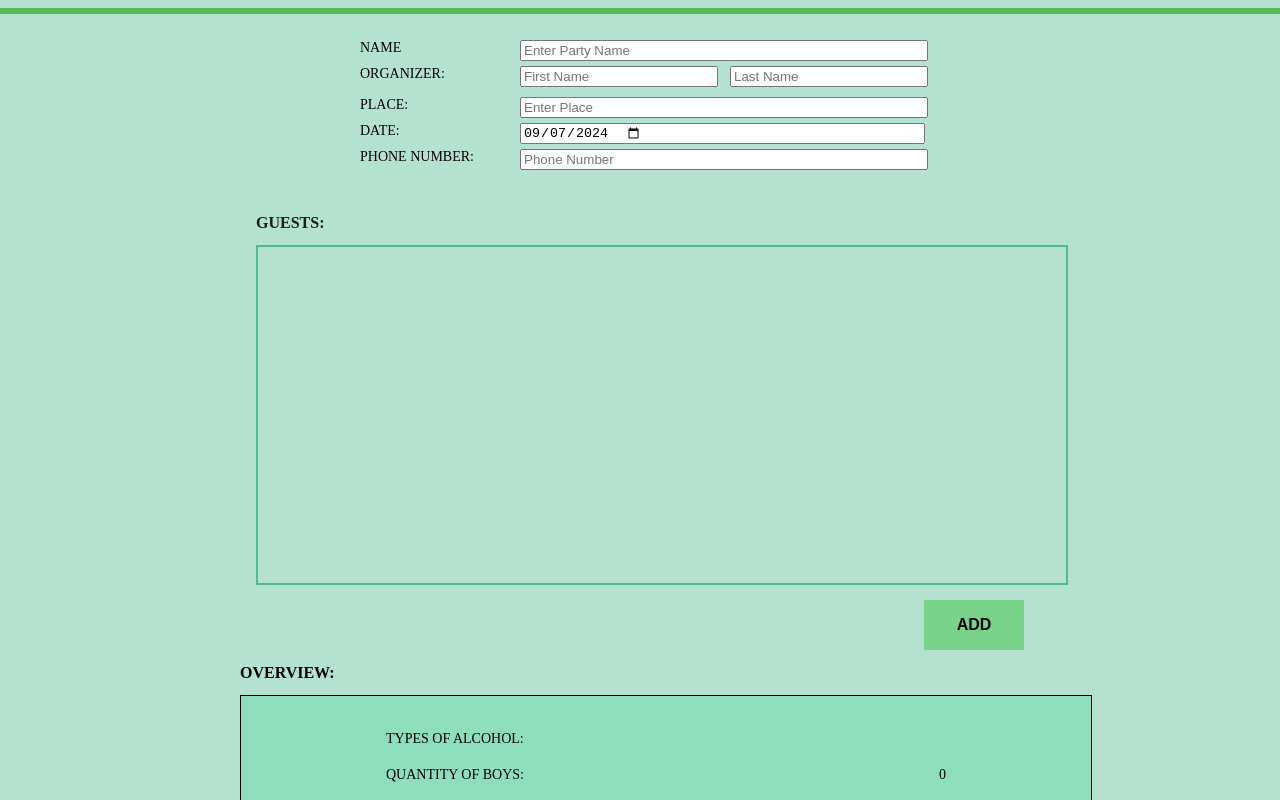
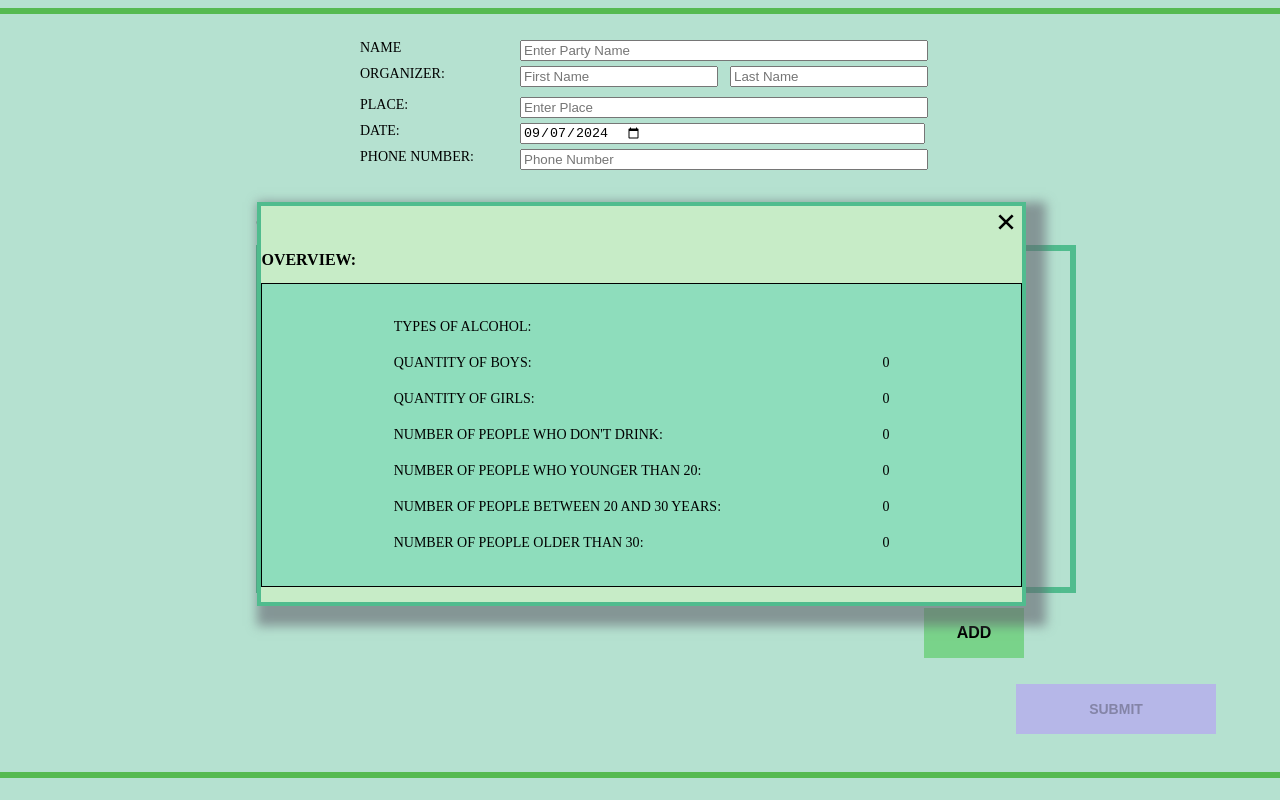
Before and after one commit to alinareabteva/party-organization, a React (Vite) app: page / in a window 1280 px wide. Shown: the top 800 px of the page. Built offline with nearby package versions, Linux system fonts and the light colour scheme.

Commit message:
Change Overview table like Modal when press submit button

```diff
--- a/src/App.css
+++ b/src/App.css
@@ -1,11 +1,16 @@
 html {
   background: #b5e1d0;
   width: 100%;
+
+  body {
+    position: relative;
+  }
 
   #root {
     display: flex;
     width: 100%;
     justify-content: center;
     margin-bottom: 2%;
+    position: relative;
   }
 }
--- a/src/party/Party.scss
+++ b/src/party/Party.scss
@@ -1,4 +1,5 @@
 .form {
+  position: relative;
   width: 80rem;
   height: 100%;
   display: flex;
--- a/src/party/Party.tsx
+++ b/src/party/Party.tsx
@@ -1,9 +1,9 @@
 import "./Party.scss"
 import AboutParty from "./components/about-party/AboutParty.tsx";
 import GuestsList from "./components/guests-list/GuestsList.tsx";
-import OverViewTable from "./components/overview/OverViewTable.tsx";
 import PartyContextProvider from "./party-context/PartyContext.tsx";
 import FormActions from "./components/form-actions/FormActions.tsx";
+import Modal from "../primitives/modal/Modal.tsx";
 
 const Party = () => {
   return (
@@ -12,7 +12,7 @@ const Party = () => {
         <div className="container">
           <AboutParty/>
           <GuestsList/>
-          <OverViewTable/>
+          <Modal/>
           <FormActions/>
         </div>
       </form>
--- a/src/party/components/guests-list/GuestsList.scss
+++ b/src/party/components/guests-list/GuestsList.scss
@@ -15,7 +15,7 @@
     display: flex;
     flex-direction: column;
     overflow-y: scroll;
-    border: solid 2px #50bc8e;
+    border: solid 6px #50bc8e;
     padding: 20px;
     height: 37vh;
   }
--- a/src/party/components/overview/OverViewTable.scss
+++ b/src/party/components/overview/OverViewTable.scss
@@ -12,8 +12,6 @@
     border: solid 1px #000;
     background: #8eddbc;
     padding: 25px;
-    width: 100%;
-
 
     .wrapper {
       display: flex;
--- a/src/party/party-context/PartyContext.tsx
+++ b/src/party/party-context/PartyContext.tsx
@@ -3,7 +3,7 @@ import {INITIAL_STATE, partyReducer} from "../party-reducer/party-reducer.ts";
 import {AboutPartyState} from "../components/about-party/AboutParty.tsx";
 import {
   addNewGuestAction,
-  changeGuest,
+  changeGuest, closeModalAction,
   deleteGuestAction,
   setAboutPartyStateAction,
   submitFormAction
@@ -12,12 +12,13 @@ import {Guest, GuestComponentsProps} from "../components/guests-list/guest/Guest
 import {PartyReducerState} from "../party-reducer/types.ts";
 
 interface PartyContextValue {
-  partyState: PartyReducerState
-  setAboutPartyState: (aboutParty: Partial<AboutPartyState>) => void
-  addGuest: () => void
-  onGuestFieldChange: (id: string, partOfGuest: Partial<Guest>) => void
-  deleteGuest: (id: string) => void
-  onClickSubmit: (e: MouseEvent) => void
+  partyState: PartyReducerState;
+  setAboutPartyState: (aboutParty: Partial<AboutPartyState>) => void;
+  addGuest: () => void;
+  onGuestFieldChange: (id: string, partOfGuest: Partial<Guest>) => void;
+  deleteGuest: (id: string) => void;
+  onClickSubmit: (e: MouseEvent) => void;
+  closeModal: () => void;
 }
 
 export const PartyContext = React.createContext<PartyContextValue>({} as PartyContextValue);
@@ -48,6 +49,10 @@ const PartyContextProvider: FunctionComponent<PropsWithChildren> = ({children})
     dispatch(submitFormAction())
   }
 
+  const closeModal = () => {
+    dispatch(closeModalAction())
+  }
+
   return (
     <PartyContext.Provider
       value={{
@@ -56,7 +61,8 @@ const PartyContextProvider: FunctionComponent<PropsWithChildren> = ({children})
         addGuest,
         onGuestFieldChange,
         deleteGuest,
-        onClickSubmit
+        onClickSubmit,
+        closeModal
       }}
     >
       {children}
--- a/src/party/party-reducer/actions.ts
+++ b/src/party/party-reducer/actions.ts
@@ -18,9 +18,9 @@ interface AddNewGuestActionProps {
 
 type AddNewGuestActionReturnType = PartyAction<PartyActionType.ADD_GUEST, AddNewGuestActionProps>;
 export const addNewGuestAction: ActionFuncWithPayload<AddNewGuestActionReturnType['type'], AddNewGuestActionReturnType['payload']> = ({
-                                                                                                                             guest = buildDefaultGuest(),
-                                                                                                                             error = buildEmptyGuestErrors()
-                                                                                                                           }) => {
+                                                                                                                                        guest = buildDefaultGuest(),
+                                                                                                                                        error = buildEmptyGuestErrors()
+                                                                                                                                      }) => {
   return {
     type: PartyActionType.ADD_GUEST,
     payload: {
@@ -62,9 +62,16 @@ export const submitFormAction: ActionVoidFunction<SubmitFormActionReturnType['ty
   payload: null
 })
 
+type CloseModalActionReturnType = PartyAction<PartyActionType.CLOSE_MODAL, null>
+
+export const closeModalAction: ActionVoidFunction<CloseModalActionReturnType['type'], CloseModalActionReturnType['payload']> = () => ({
+  type: PartyActionType.CLOSE_MODAL,
+  payload: null
+})
 
 export type AvailablePartyAction = SetAboutPartyStateActionReturnType
   | AddNewGuestActionReturnType
   | ChangeGuestActionReturnType
   | DeleteGuestActionReturnType
   | SubmitFormActionReturnType
+  | CloseModalActionReturnType
--- a/src/party/party-reducer/party-reducer.ts
+++ b/src/party/party-reducer/party-reducer.ts
@@ -33,6 +33,10 @@ export const INITIAL_STATE: PartyReducerState = {
       date: [],
       phoneNumber: []
     }
+  },
+  modal: {
+    isOpen: true,
+
   }
 }
 
@@ -113,10 +117,12 @@ export const partyReducer: Reducer<PartyReducerState, AvailablePartyAction> = (s
         errors: aboutPartyErrors,
         isValid: isValidAboutPartyErrors
       } = validateStateFunc(state.values.aboutParty, aboutPartyValidatorConfig);
+
       const {
         errors: guestsErrors,
         isValid: isValidGuestsErrors
       } = validateArray(state.values.guests, guestValidatorConfig)
+
       if (!isValidAboutPartyErrors || !isValidGuestsErrors) {
         return {
           ...state,
@@ -133,6 +139,20 @@ export const partyReducer: Reducer<PartyReducerState, AvailablePartyAction> = (s
           ...state.errors,
           aboutParty: aboutPartyErrors,
           guests: guestsErrors,
+        },
+        modal: {
+          ...state.modal,
+          isOpen: true
+        }
+      }
+    }
+
+    case PartyActionType.CLOSE_MODAL: {
+      return {
+        ...state,
+        modal: {
+          ...state.modal,
+          isOpen: false
         }
       }
     }
--- a/src/party/party-reducer/types.ts
+++ b/src/party/party-reducer/types.ts
@@ -13,6 +13,9 @@ export interface PartyReducerState {
   errors: {
     guests: ErrorState<Guest>[]
     aboutParty: ErrorState<AboutPartyState>
+  },
+  modal: {
+    isOpen: boolean,
   }
 }
 
@@ -22,6 +25,7 @@ export enum PartyActionType {
   CHANGE_GUEST = "CHANGE_GUEST",
   DELETE_GUEST = "DELETE_GUEST",
   SUBMIT_FORM = "SUBMIT_FORM",
+  CLOSE_MODAL = "CLOSE_MODAL",
 }
 
 
--- /dev/null
+++ b/src/primitives/modal/Modal.scss
@@ -0,0 +1,44 @@
+.backdrop {
+  top: 0;
+  left: 0;
+  position: absolute;
+  width: 99vw;
+  height: 99vh;
+  display: flex;
+  justify-content: center;
+  align-items: center ;
+}
+
+.modal {
+  width: 100%;
+  height: 100%;
+  display: flex;
+  align-items: center;
+  justify-content: center;
+
+  .modal-area {
+    background: #c7ecc7;
+    opacity: 1;
+    box-shadow: rgba(100, 100, 111, 0.6) 10px 10px 10px 10px;
+    border: 4px solid #50bc8e;
+    display: flex;
+    flex-direction: column;
+    width: 60%;
+    height: 50%;
+
+    .modal-body {
+      display: flex;
+      width: 100%;
+      align-items: center;
+      justify-content: center;
+    }
+
+    .icon-wrapper {
+      display: flex;
+      width: 100%;
+      align-items: center;
+      justify-content: flex-end;
+
+    }
+  }
+}
--- /dev/null
+++ b/src/primitives/modal/Modal.tsx
@@ -0,0 +1,36 @@
+import OverViewTable from "../../party/components/overview/OverViewTable.tsx";
+import BaseIcon, {IconNames} from "../../components/base/icon/BaseIcon.tsx";
+import "./Modal.scss"
+import {useContext} from "react";
+import {PartyContext} from "../../party/party-context/PartyContext.tsx";
+import {createPortal} from "react-dom";
+
+const Modal = ({onClose}: { onClose: () => void }) => {
+
+  return (
+    <div className="backdrop">
+      <div className="modal">
+        <div className="modal-area">
+          <div className="icon-wrapper">
+            <BaseIcon
+              onClick={onClose}
+              size={'badgeIcon'}
+              name={IconNames.Close}/>
+          </div>
+          <div className="modal-body">
+            <OverViewTable/>
+          </div>
+        </div>
+      </div>
+    </div>
+  );
+};
+
+const ModalContainer = () => {
+  const {partyState: {modal: {isOpen}}, closeModal} = useContext(PartyContext)
+  if (!isOpen) {
+    return null
+  }
+  return createPortal(<Modal onClose={closeModal}/>, document.body)
+}
+export default ModalContainer;
```
